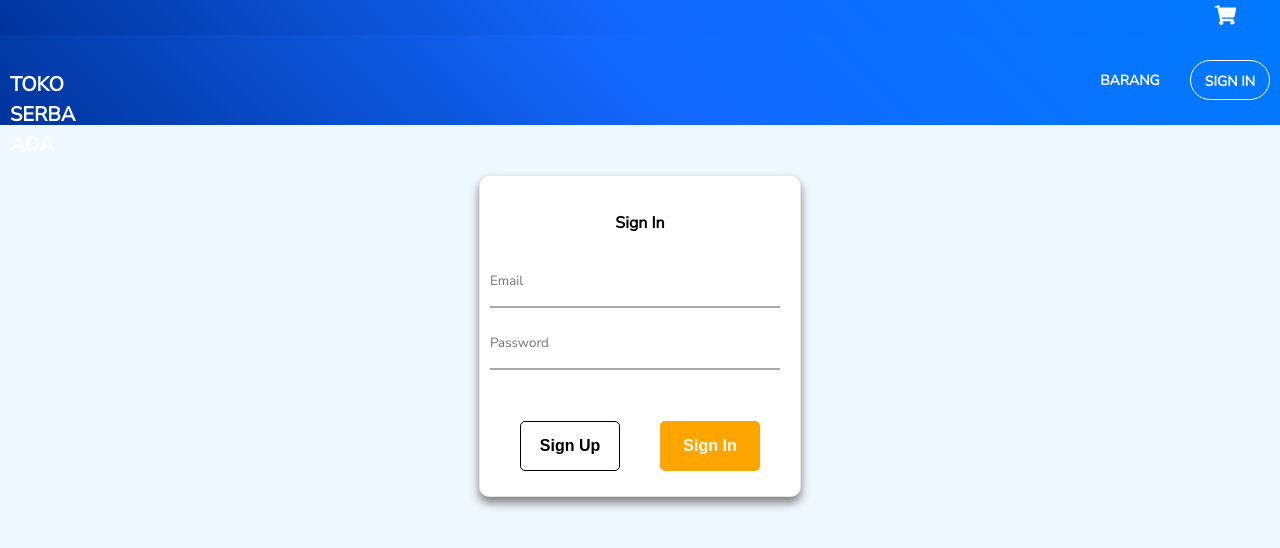
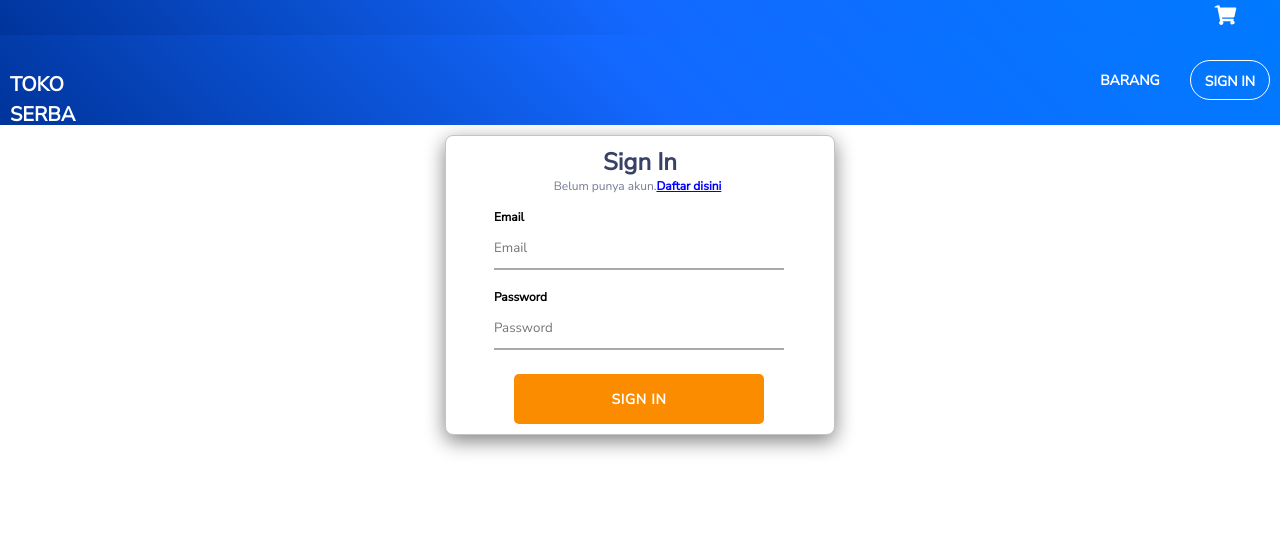
Before and after one commit to CandiceAriel/toko, a React (Create React App) app in the folder Client/: page /SignIn in a window 1280 px wide. Shown: the top 548 px of the page. Built offline with nearby package versions, Linux system fonts and the light colour scheme.

Commit message:
Perbaikan UI

```diff
--- a/Client/src/ListBarang.js
+++ b/Client/src/ListBarang.js
@@ -30,7 +30,7 @@ const ListBarang = () => {
     return (
         <div>
             <NavHeader />
-            <div className="container">
+            <div className="list-barang__container">
             <div className="list-barang__wrapper">
             <table className="list-barang__table">
               <thead>
@@ -46,7 +46,8 @@ const ListBarang = () => {
                 </tr>
               </thead>
               </table>
-                {barang.map(barang => (
+              <div className="list-barang__item__container">
+              {barang.map(barang => (
                       <div className="wrapper" key={barang.id}>
                         <Barang key={barang.id}
                         kodeBarang={barang.kodeBarang}
@@ -57,7 +58,7 @@ const ListBarang = () => {
                         <button onClick={() => {deleteBarang(barang.id);}} className="list-barang__btn__delete"> x </button>
                       </div>
                   ))}
-
+              </div>
             </div>
             </div>
       </div>
--- a/Client/src/ListCart.js
+++ b/Client/src/ListCart.js
@@ -12,7 +12,12 @@ const ListCart = () => {
 
     var dataUser = JSON.parse(localStorage.getItem('dataLogIn'));
     var usercart = JSON.parse(localStorage.getItem('datacart'));
-    const total = usercart[0].total;
+
+    if(usercart !== null){
+      var totalorder = usercart[0].total;
+    } else if (usercart === null){
+      var totalorder = 0;
+    }
 
     //Get data upon accessing Cart menu
     useEffect(() => {
@@ -83,7 +88,7 @@ const ListCart = () => {
                 <tbody>
                   <tr>
                     <td className="list-cart-detil__table__body">Total</td>
-                    <td className="list-cart-detil__table__body">{total}</td>
+                    <td className="list-cart-detil__table__body">{totalorder}</td>
                   </tr>
                 </tbody>
               </table>
--- a/Client/src/page/Cart.js
+++ b/Client/src/page/Cart.js
@@ -1,5 +1,4 @@
 import React, {useState} from 'react'
-import { Link } from 'react-router-dom'
 import Axios from 'axios'
 import '../style/Cart.scss'
 
--- a/Client/src/page/SignIn.js
+++ b/Client/src/page/SignIn.js
@@ -1,5 +1,5 @@
 import React, { useState } from 'react';
-import { useHistory} from "react-router-dom";
+import { Link, useHistory} from "react-router-dom";
 import Axios from 'axios';
 import '../style/SignIn.scss'
 import '../style/NavHeader.scss';
@@ -66,15 +66,20 @@ const SignIn = () => {
         <NavHeader />
         <div className="signin__container">
         <form className="signin__form" onSubmit={signIn}>
-            <div className="signin__form__title">
-                <h5 className="signin__form__title__text">Sign In</h5>
+                <h5 className="signin__form__title">Sign In</h5>
+                <p className="signin__form__subtitle">
+                    Belum punya akun.
+                    <span><Link to="/SignUp" className="signin__form__subtitle__link-signup">Daftar disini</Link></span>
+                </p>
+            <div className="signin__form__input__group">
+                <label>Email</label>
+                <input type="text" name="email" placeholder="Email" className="signin__form__input__email" value={email} onChange={updateEmail}/>
             </div>
-            <div className="signin__form__input">
-                <input type="text" name="email" placeholder="Email" className="signin__form__input__email" value={email} onChange={updateEmail}/>
+            <div className="signin__form__input__group">
+                <label>Password</label>
                 <input type="password" name="password" placeholder="Password" className="signin__form__input__password" value={password} onChange={updatePassword}/>
             </div>
             <div className="signin__form__btn">
-                <button onClick={navigateTo}  value="Sign Up" className="signin__form__btn__signup">Sign Up</button>
                 <button type="submit" value="Sign In" className="signin__form__btn__signin" onClick={signIn}>Sign In</button>
             </div>
         </form>
--- a/Client/src/style/AddBarang.scss
+++ b/Client/src/style/AddBarang.scss
@@ -4,6 +4,10 @@
   padding: 50px;
   //display: flex;
   //justify-content: center;
+
+  &__container{
+    padding: 10px 100px;
+  }
 
   &__warning-text{
     margin: 280px 570px;
@@ -12,53 +16,95 @@
   }
 
   &__form{
-    height:450px;
+    height:430px;
     font-size: 16px;
-   margin: 30px 470px;
-   padding: 10px 0px 10px 15px;
+    padding: 25px 20px;
     text-align: left;
     display: flex;
     flex-direction: column;
-   justify-content: space-around;
+    justify-content: center;
+    margin: 30px 400px;
     border-radius: 10px;
-   width: 450px;
+    width: 350px;
     background-color: white;
-   box-shadow: 12px 12px 2px 1px rgba(139, 128, 91, 0.2);
+    box-shadow: 0 6px 10px grey;
     border: 1px solid rgba(139, 128, 91, 0.2);
+    box-sizing: border-box;
 
-  h5{
-    margin: 0px 130px;
+    &__title{
+      box-sizing: border-box;
+      display: flex;
+      justify-content: center;
+      padding: 10px;
+      height: 50px;
+      margin-bottom: 0px;
+
+      &__text{
+          margin: 0px;
+      }
     }
 
-  .btn{
+  &__btn{
+        width: 100%;
+        height: 40px;
+        box-sizing: border-box;
+        display: flex;
+        margin-top: 10px;
+        justify-content: center;
+
     &__submit{
         width: 100px;
         height: 40px;
         border-radius: 5px;
-      margin: 15px 180px 0px;
-      border: 1px solid black;
+        background: orange;
+        border: none;
+        font-weight: 900;
+        font-size: 16px;
+        color: white;
     }
   }
 
-  .input{
-      height: 30px;
-      width: 200px;
+  &__input{
+    display: flex;
+    flex-direction: column;
+    box-sizing: border-box;
+    width: 100%;
+    height: 260px;
+    margin-bottom: 30px;
+
+  &__group{
+    display: flex;
+    flex-direction: column;
+    box-sizing: border-box;
+    height: 55px;
+    width: 100%;
+    color: black;
+    margin-bottom: 10px;
+  }
 
     &__kode{
-      margin-left: 57px;
+      width: 300px;
+          height: 40px;
     }
 
     &__nama{
-      margin-left: 50px;
+      width: 300px;
+          height: 40px;
     }
 
     &__harga{
-      margin-left: 103px;
+      width: 300px;
+      height: 40px;
     }
 
     &__stok{
-      margin-left: 112px;
+      width: 300px;
+          height: 40px;
     }
   }
   }
 }
+
+label{
+  font-size: 16px;
+}
--- a/Client/src/style/ListCart.scss
+++ b/Client/src/style/ListCart.scss
@@ -6,7 +6,7 @@
     &__container{
         width: 100%;
         display: flex;
-
+        background-color: #f0f8ff;
     }
 
     &__wrapper{
@@ -37,6 +37,7 @@
         flex-direction: column;
         margin: 10px 70px;
         background-color: $color-white;
+        background-color: #f0f8ff;
     }
 
     &__wrapper{
--- a/Client/src/style/SignIn.scss
+++ b/Client/src/style/SignIn.scss
@@ -5,35 +5,51 @@
     &__container{
         display: flex;
         justify-content: center;
-        padding: 50px 0px;
+        padding: 10px 0px;
+        background-color: white;
+        height: 100vh;
     }
 
     &__form{
         height: 300px;
         font-size: 16px;
-        padding: 10px;
+        padding: 32px 48px;
         text-align: left;
         display: flex;
         flex-direction: column;
         justify-content: center;
-        border-radius: 10px;
-        width: 300px;
+        border-radius: 8px;
+        width: 390px;
         background-color: white;
-        box-shadow: 0 6px 10px grey;
-        border: 1px solid rgba(139, 128, 91, 0.2);
+        box-shadow: 0 6px 20px grey;
+        border: 1px solid #c4c4c4;
+        box-sizing: border-box;
 
-        &__title{
-            box-sizing: border-box;
-            display: flex;
-            justify-content: space-around;
-            padding: 10px;
-            height: 50px;
-            margin: 0px;
-
-            &__text{
+            &__title{
+                font-size: $base-font-size-x-large;
+                font-size: 24px;
+                line-height: 32px;
+                text-align: center;
+                color: #3a4166;
                 margin: 0px;
             }
-        }
+
+            &__subtitle{
+                margin: 0px;
+                text-align: center;
+                font-size: 12px;
+                line-height: 16px;
+                text-align: center;
+                color: rgba(58,65,102,.7);
+
+                &__link-signup{
+                    font-size: $base-font-size-small;
+                    font-weight: $weight-bold;
+                    color: blue;
+                    margin-right: 5px;
+                }
+            }
+
 
         &__input{
             display: flex;
@@ -44,50 +60,56 @@
             padding: 5px 0px;
             margin-bottom: 20px;
 
+            &__group{
+                margin: 10px 0px;
+                padding: 0px;
+                height: 60px;
+            }
+
             &__email{
                 width: 290px;
-                height: 50px;
                 margin-bottom: 10px;
                 padding: 0px;
+                height: 40px;
             }
 
             &__password{
                 width: 290px;
-                height: 50px;
                 padding: 0px;
+                height: 40px;
             }
         }
 
         &__btn{
-            width: 100%;
             height: 50px;
             box-sizing: border-box;
             display: flex;
-            padding: 0px 30px;
-            margin: 0px;
+            justify-content: center;
+            padding: 0px 20px;
+            margin-top: 20px;
             justify-content: space-between;
 
-                &__signin{
-                    width: 100px;
-                    height: 50px;
-                    margin: 0px;
-                    border-radius: 5px;
-                    background: orange;
-                    border: none;
-                    font-weight: 900;
-                    color: white;
-                    font-size: 16px;
-                }
-
-                &__signup{
-                    width: 100px;
-                    height: 50px;
-                    border-radius: 5px;
-                    background: none;
-                    border: 1px solid black;
-                    font-weight: 900;
-                    font-size: 16px;
-                }
+            &__signin{
+                width: 250px;
+                background: #fb8c00;
+                border: none;
+                font-family: $base-font-family;
+                font-weight: $weight-bold;
+                font-size: $base-font-size;
+                color: #fff;
+                text-transform: uppercase;
+                text-align: center;
+                border-radius: 5px;
+                letter-spacing: .05em;
+                padding: 16px 48px;
+            }
         }
     }
 }
+
+label{
+    font-family: $base-font-size;
+    font-size: $base-font-size-small;
+    font-weight: $weight-bold;
+    color: black;
+}
```
Also changed, not shown: Client/src/page/AddBarang.js (+16 -12 lines), Client/src/page/Barang.js (+10 -11 lines), Client/src/style/Barang.scss (+59 -22 lines), Client/src/style/ListBarang.scss (+24 -4 lines), Client/src/style/global.scss (+6 -6 lines). Lines whose indentation alone changed are shown as unchanged.
